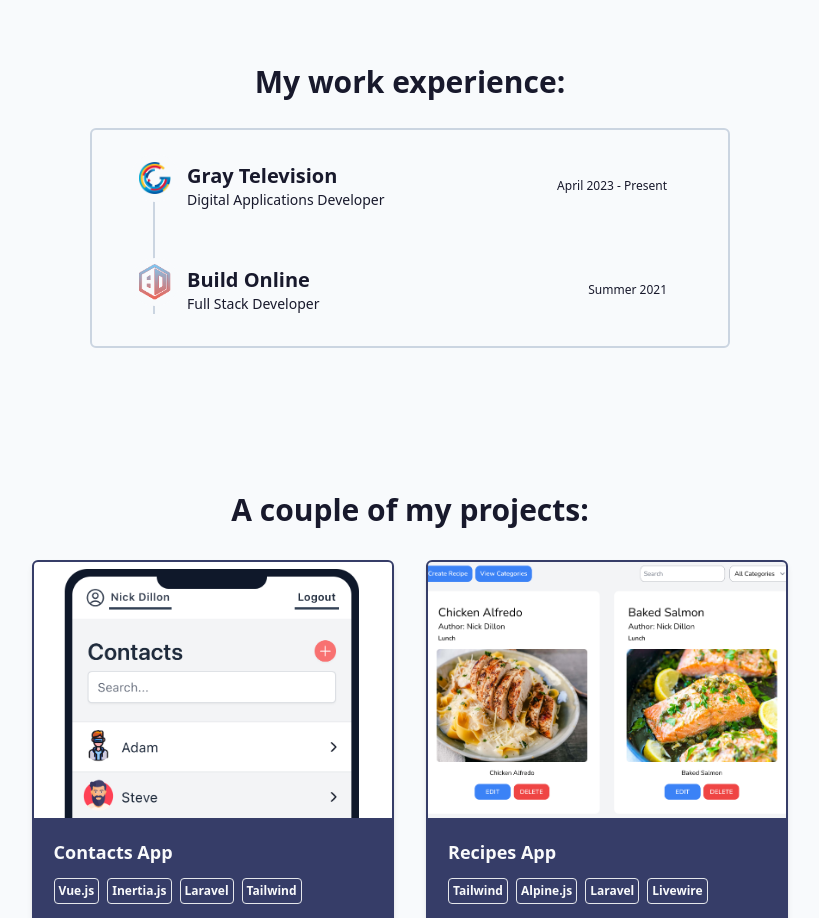
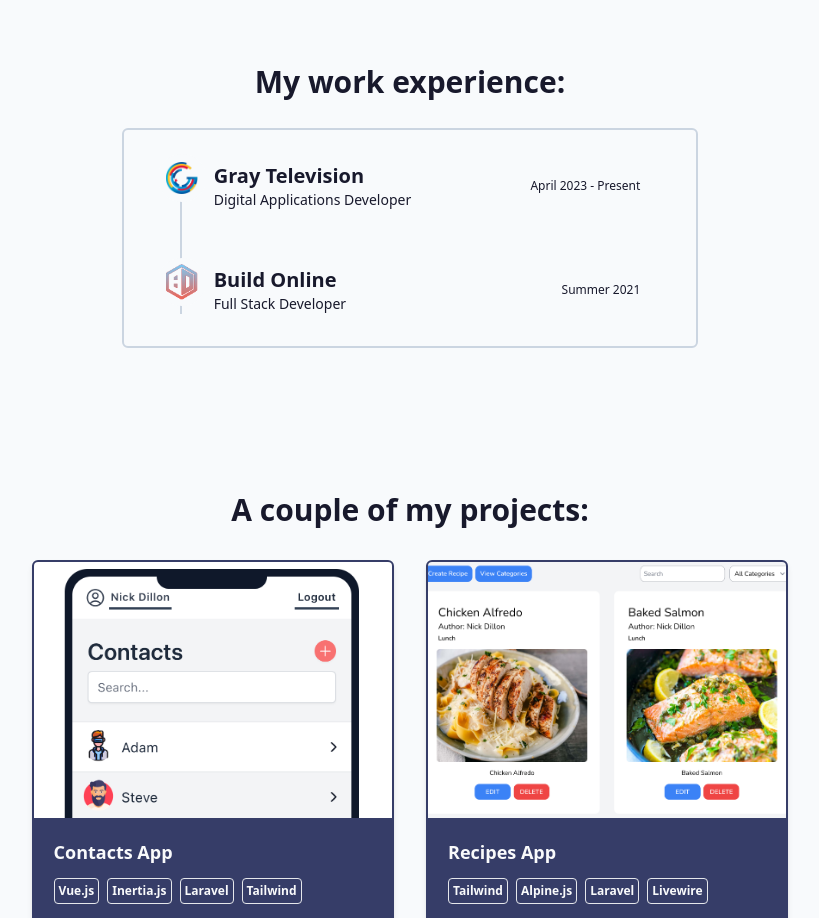
Before and after one commit to NickDillon1412/portfolio-site, a Vue app: page / in a window 1280 px wide. Shown: the part 1080-1998 px from the top of the page, without its empty margins (230-1049 px from the left). Built offline with nearby package versions, Linux system fonts and the light colour scheme.

Commit message:
Changed max width

```diff
--- a/src/views/HomeView.vue
+++ b/src/views/HomeView.vue
@@ -20,7 +20,7 @@
 
     <div class="mt-24 sm:mt-32 text-[#18192c] dark:text-slate-100">
       <h1 class="w-9/12 mx-auto text-3xl font-semibold text-center mb-7">My work experience:</h1>
-      <div class="flex justify-center w-10/12 mx-auto border-2 rounded-md md:w-6/12 lg:4/12 border-slate-300 dark:border-slate-700">
+      <div class="flex justify-center w-10/12 mx-auto border-2 rounded-md md:max-w-xl border-slate-300 dark:border-slate-700">
         <Work />
       </div>
     </div>
```
